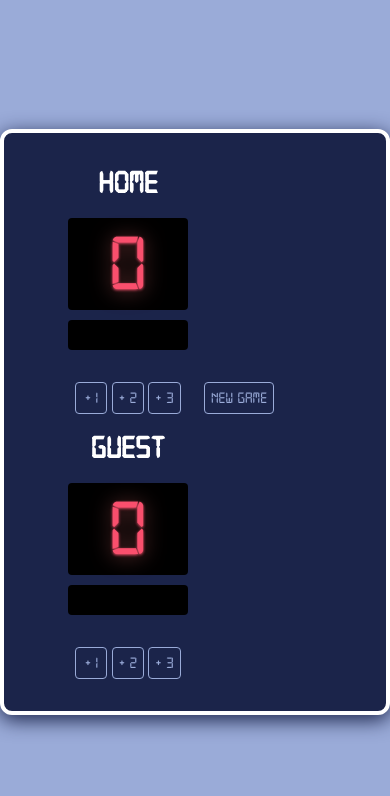
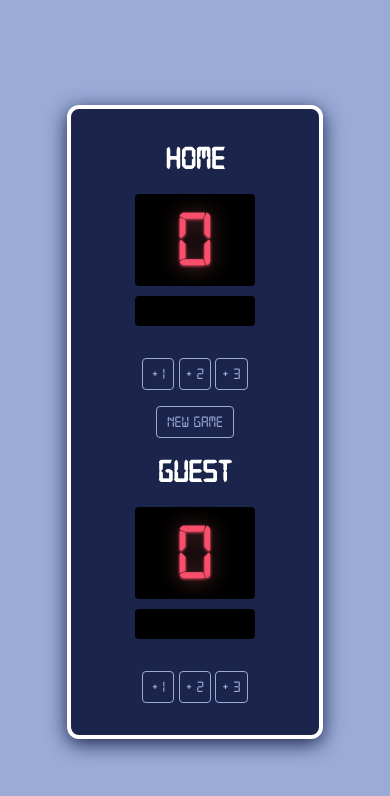
Before and after one commit to PeterEmil/basketball-scoreboard, a plain HTML site: page index.html in a window 390 px wide. Drawn offline with nearby package versions, Linux system fonts and the light colour scheme.

Commit message:
update responsive styling, font-family and CSS vars

```diff
--- a/index.css
+++ b/index.css
@@ -10,29 +10,39 @@
 
 
 body {
-    background-color: #9AABD8;
+    --backgroundColor: #1B244A;
+    --highlightColor: #9AABD8;
+    --textColor: #F94F6D;
+    background-color: var(--highlightColor);
     display: flex;
-    font-family: 'digital-7regular', Courier New, Courier, monospace;
+    font-family: 'digital-7regular', -apple-system, BlinkMacSystemFont, 'Segoe UI', Roboto, Oxygen, Ubuntu, Cantarell, 'Open Sans', 'Helvetica Neue', sans-serif;
     height: 100vh;
     margin: 0;
     text-align: center;
 }
 
 .container {
-    background-color: #1B244A;
-    border:4px solid #FFF;
+    background-color: var(--backgroundColor);
+    border: 4px solid #FFF;
     border-radius: 12px;
-    box-shadow: 0px 5px 20px #1B244A;
+    box-shadow: 0px 5px 20px var(--backgroundColor);
     color: #FFF;
     display: flex;
-    flex-wrap: wrap;
+    flex-direction: column;
     gap: 1rem;
     margin: auto;
     padding: 2rem 4rem;
 }
 
-.reset {
-    align-self: flex-end;
+@media screen and (min-width: 600px) {
+    .container {
+        flex-direction: row;
+        flex-wrap: wrap;
+    }
+
+    .reset {
+        align-self: flex-end;
+    }
 }
 
 h3 {
@@ -43,8 +53,8 @@ h3 {
 .score, .lead {
     background-color: #000;
     border-radius: 4px;
-    text-shadow: 0px 1px 3px #F94F6D, 0px 2px 20px rgba(255, 125, 125, 0.5);
-    color: #F94F6D;
+    text-shadow: 0px 1px 3px var(--textColor), 0px 2px 20px rgba(255, 125, 125, 0.5);
+    color: var(--textColor);
     margin: 1rem 0 0;
     width: 120px;
 }
@@ -63,7 +73,7 @@ h3 {
 
 button {
     background-color: transparent;
-    border: 1px solid #9AABD8;
+    border: 1px solid var(--highlightColor);
     border-radius: 4px;
     color: #9AABD8;
     cursor: pointer;
@@ -74,3 +84,8 @@ button {
 button:hover {
     color: #FFF;
 }
+
+.reset button {
+    padding: 0 10px;
+    text-transform: uppercase;
+}
```
